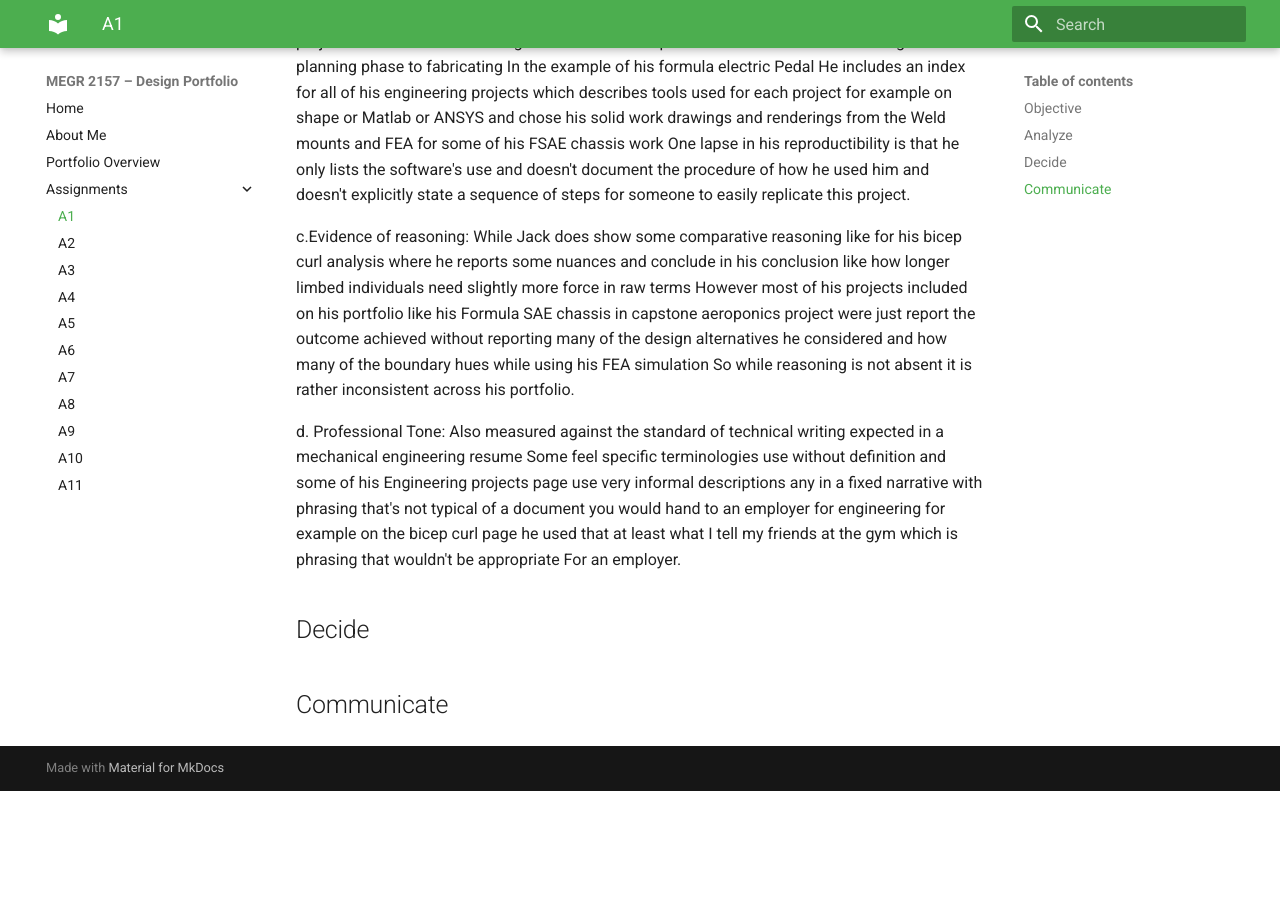
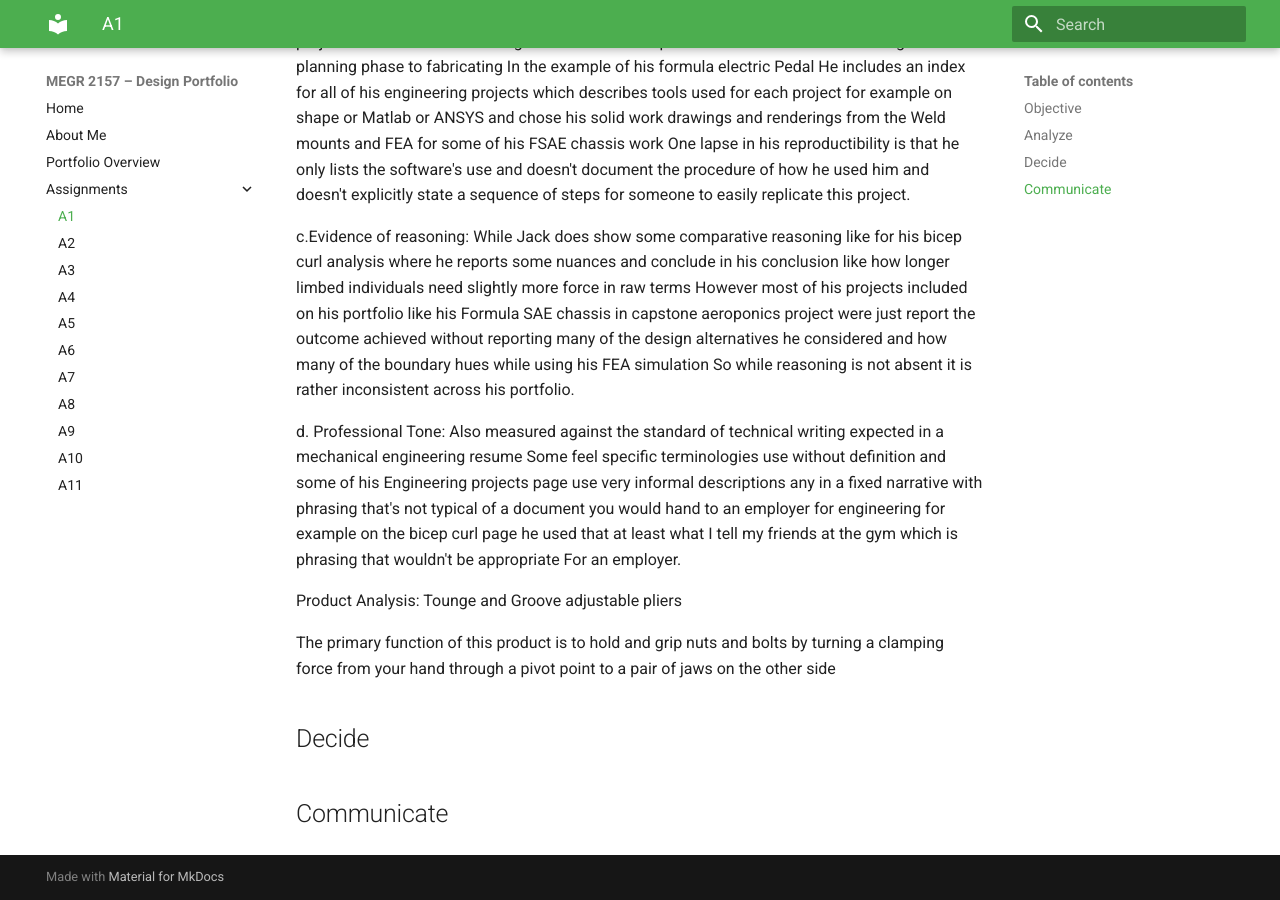
Before and after one commit to ryan-thomas32/megr2157-portfolio, an MkDocs documentation site: the page built from docs/assignments/A01/index.md, in a window 1280 px wide and 900 px high, scrolled down 1368 px. Built offline with MkDocs 1.6.1 and Material for MkDocs 9.7.7, drawn with Linux system fonts in a browser that asks for light colours; before the commit the page ends 2159 px from its top, so only the background shows below that.

Commit message:
Update index.md

```diff
--- a/docs/assignments/A01/index.md
+++ b/docs/assignments/A01/index.md
@@ -24,6 +24,13 @@ b.Reproducibility: Jack's project pages very in depth of documentation But the m
 c.Evidence of reasoning: While Jack does show some comparative reasoning like for his bicep curl analysis where he reports some nuances and conclude in his conclusion like how longer limbed individuals need slightly more force in raw terms However most of his projects included on his portfolio like his Formula SAE chassis in capstone aeroponics project were just report the outcome achieved without reporting many of the design alternatives he considered and how many of the boundary hues while using his FEA simulation So while reasoning is not absent it is rather inconsistent across his portfolio.
 
 d. Professional Tone: Also measured against the standard of technical writing expected in a mechanical engineering resume Some feel specific terminologies use without definition and some of his Engineering projects page use very informal descriptions any in a fixed narrative with phrasing that's not typical of a document you would hand to an employer for engineering for example on the bicep curl page he used that at least what I tell my friends at the gym which is phrasing that wouldn't be appropriate For an employer.
+
+Product Analysis: Tounge and Groove adjustable pliers
+
+The  primary function of this product is to hold and grip nuts and bolts by turning a clamping force from your hand through a pivot point to a pair of jaws on the other side
+
+
+
 ## Decide
 
 
```
